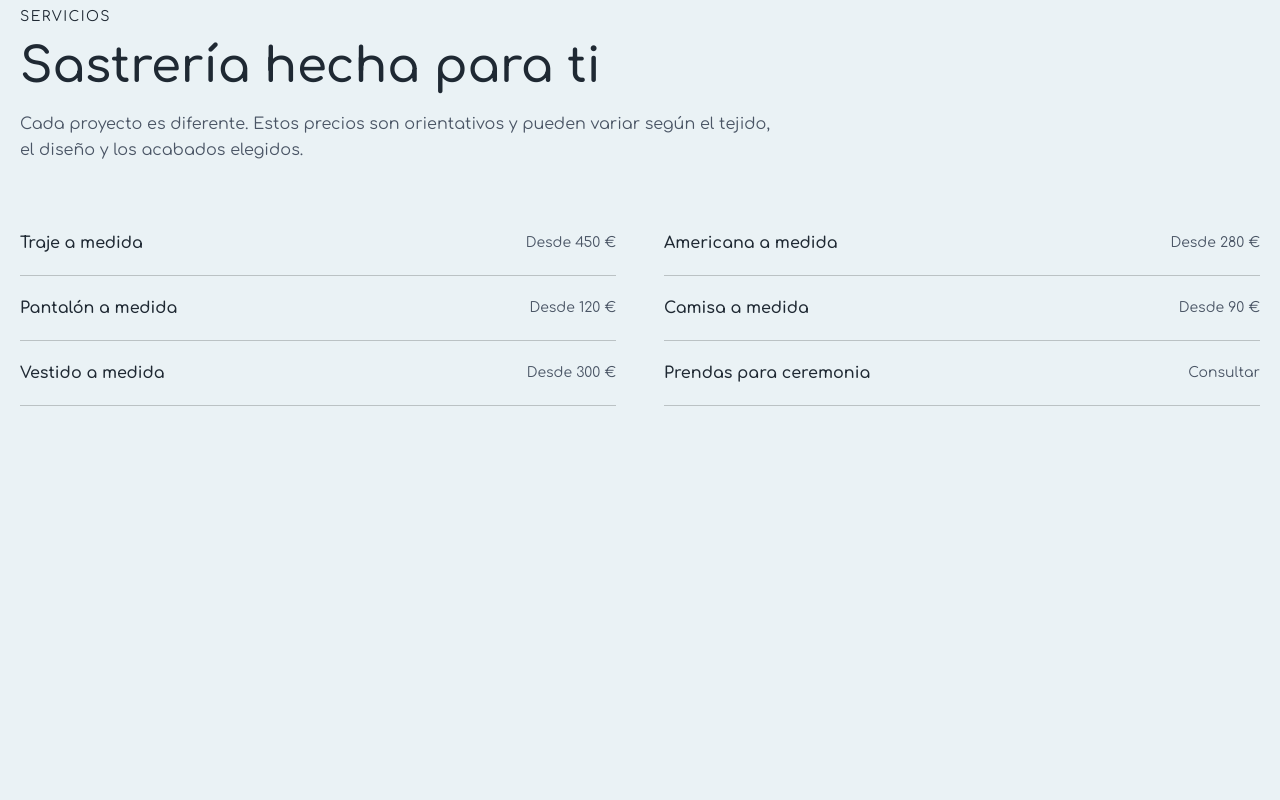
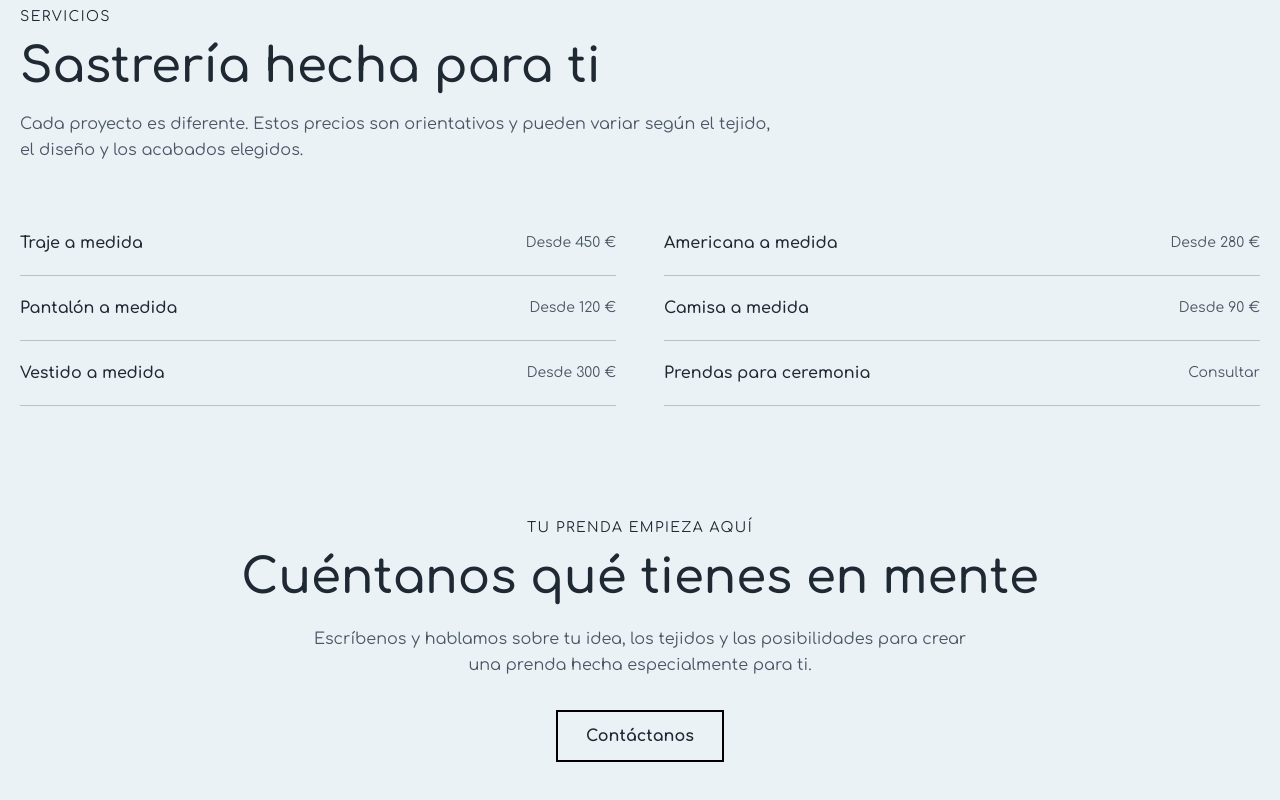
Before and after one commit to andreaperezgon/equisibe-frontend, a Vue app: page /tailoring in a window 1280 px wide. Shown: the part 1027-1827 px from the top of the page. Before the commit the page ends 1545 px from the top, so only its background shows below. Built offline with nearby package versions, Linux system fonts and the light colour scheme.

Commit message:
feat: complete tailoring page

```diff
--- /dev/null
+++ b/src/components/tailoring/TailoringContactCta.vue
@@ -0,0 +1,25 @@
+<template>
+  <section class="px-5 pb-20 md:pb-28">
+    <div class="mx-auto max-w-4xl text-center">
+      <p class="text-sm uppercase tracking-widest">
+        Tu prenda empieza aquí
+      </p>
+
+      <h2 class="mt-4 text-3xl font-semibold md:text-5xl">
+        Cuéntanos qué tienes en mente
+      </h2>
+
+      <p class="mx-auto mt-6 max-w-2xl leading-relaxed text-gray-600">
+        Escríbenos y hablamos sobre tu idea, los tejidos y las posibilidades
+        para crear una prenda hecha especialmente para ti.
+      </p>
+
+      <RouterLink
+        to="/contact"
+        class="mt-8 inline-block border-2 border-black px-7 py-3 font-bold transition hover:bg-black hover:text-white"
+      >
+        Contáctanos
+      </RouterLink>
+    </div>
+  </section>
+</template>
--- a/src/views/TailoringView.vue
+++ b/src/views/TailoringView.vue
@@ -1,6 +1,7 @@
 <script setup>
 import TailoringProcess from '../components/tailoring/TailoringProcess.vue'
 import TailoringServices from '../components/tailoring/TailoringServices.vue'
+import TailoringContactCta from '../components/tailoring/TailoringContactCta.vue'
 </script>
 <template>
   <main>
@@ -20,5 +21,6 @@ import TailoringServices from '../components/tailoring/TailoringServices.vue'
     </section>
     <TailoringProcess />
     <TailoringServices />
+    <TailoringContactCta />
   </main>
 </template>
```
